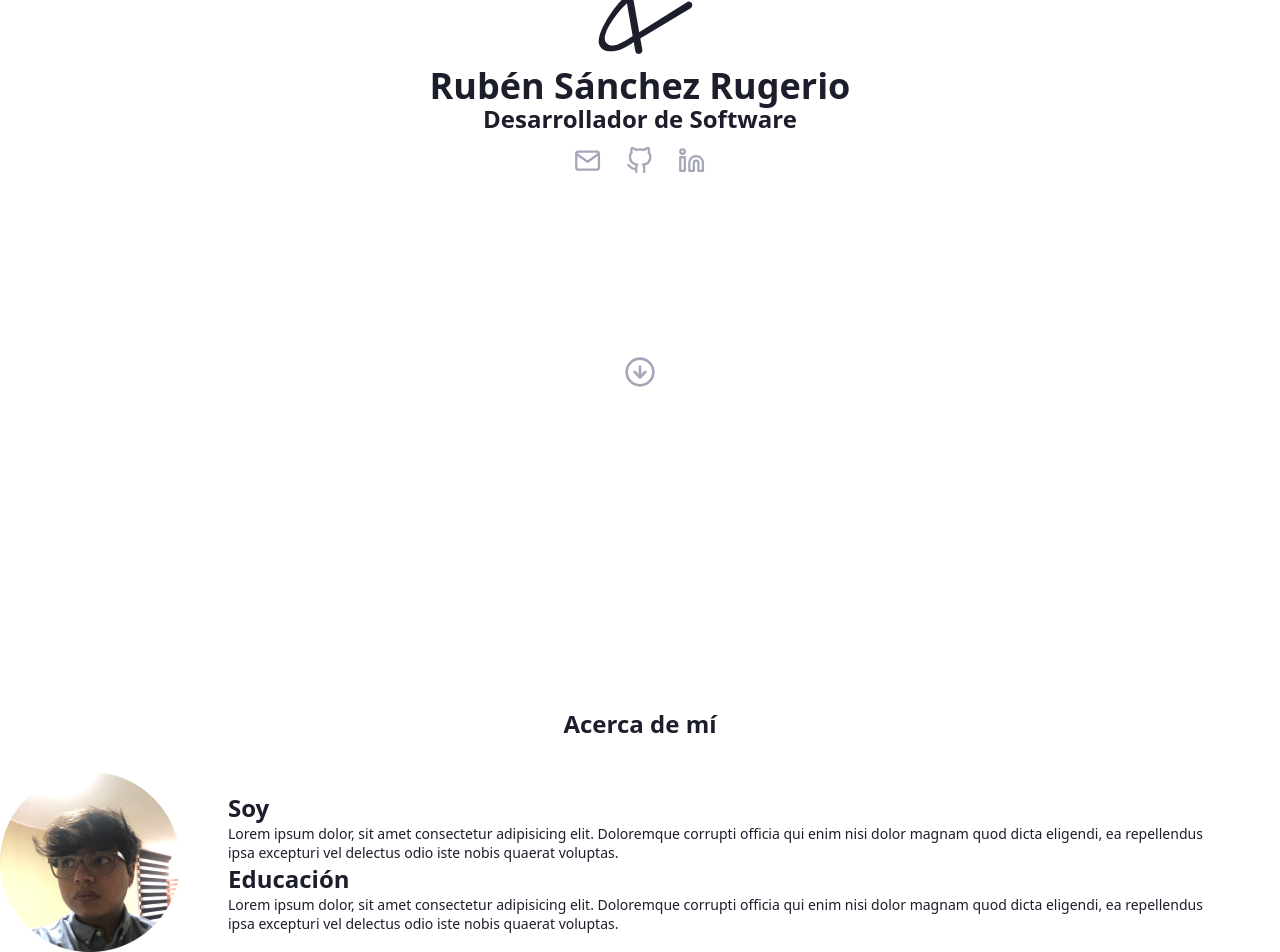
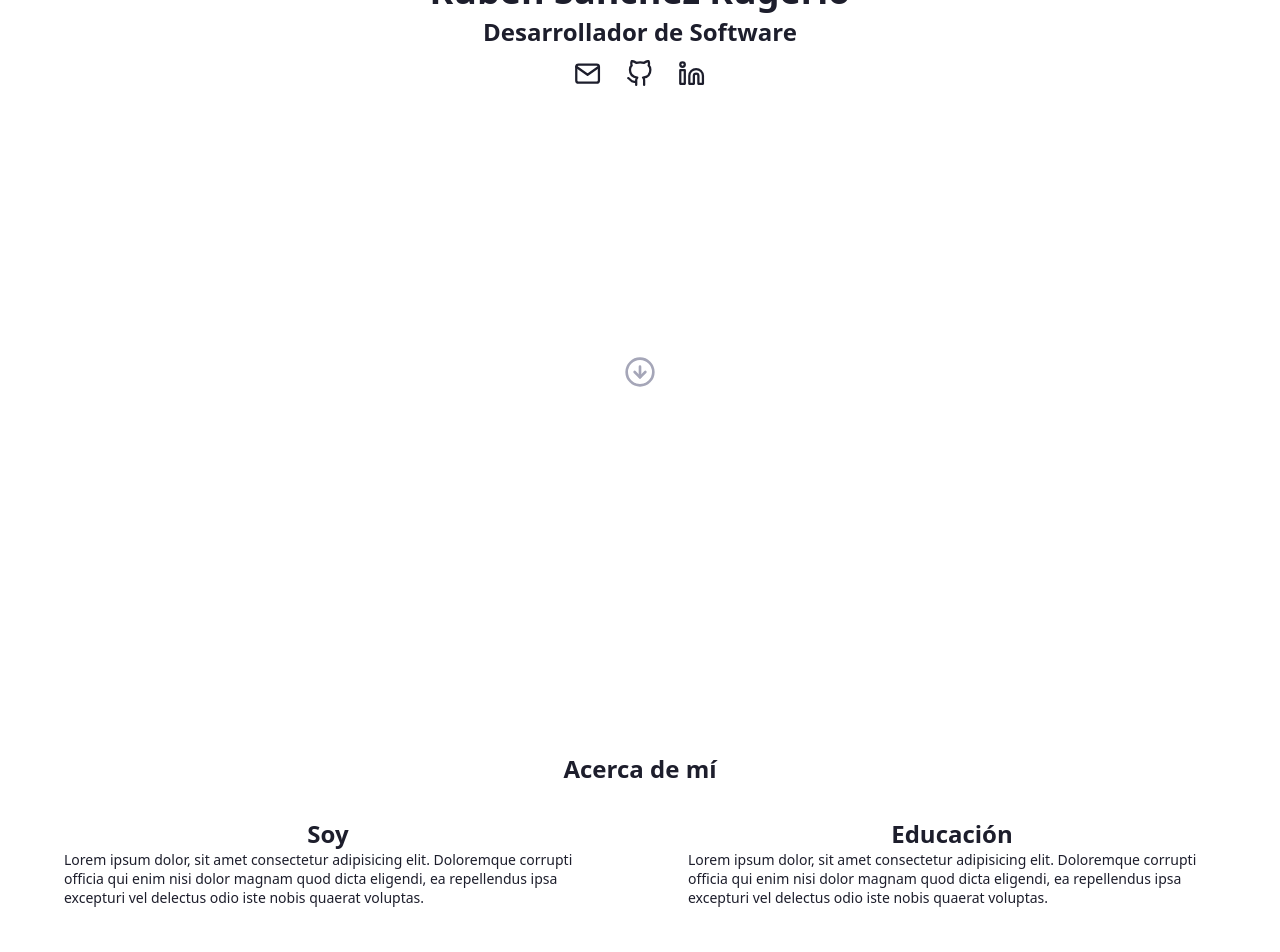
Before and after one commit to Avb-rubns/rubns, a React (Create React App) app: page /home in a window 1280 px wide. Shown: the part 380-1332 px from the top of the page. Built offline with nearby package versions, Linux system fonts and the light colour scheme; a web font is replaced by a local one.

Commit message:
Feat: implementacion componentes styled

```diff
--- a/src/pages/Home.jsx
+++ b/src/pages/Home.jsx
@@ -1,7 +1,9 @@
 import React from 'react'
-import '../styles/home.css'
 import Template from '../components/Template'
 import Skillbox from 'components/Container-Skill'
+import ContainerLading from 'components/Container-Lading'
+import ContainerPage from 'components/Container-Home'
+import LoaderSkills from 'components/LoaderSkill'
 import {
   FiArrowDownCircle,
   FiMail,
@@ -25,71 +27,34 @@ export default function Home () {
   return (
     <>
       <Template>
-        <main>
-          <section className="landing">
-            <img src="/images/Logo-light.svg" className="logo" alt="logo" />
-            <h1>Rubén Sánchez Rugerio</h1>
-            <h2 style={{ marginTop: '-0.5rem' }}>Desarrollador de Software</h2>
-            <div className="social-items">
-              <a
-                className="box-social"
-                href="http://"
-                target="_blank"
-                rel="noopener noreferrer"
+        <ContainerPage
+         about="Acerca de mí"
+         im="Soy"
+
+         biograph ="  Lorem ipsum dolor, sit amet consectetur adipisicing elit.
+         Doloremque corrupti officia qui enim nisi dolor magnam quod
+         dicta eligendi, ea repellendus ipsa excepturi vel delectus
+         odio iste nobis quaerat voluptas."
+         education=" Educación"
+
+         infoEdu="Lorem ipsum dolor, sit amet consectetur adipisicing elit.
+         Doloremque corrupti officia qui enim nisi dolor magnam quod
+         dicta eligendi, ea repellendus ipsa excepturi vel delectus
+         odio iste nobis quaerat voluptas."
+         skills="Conocimientos"
+         >
+          <ContainerLading
+          name="Rubén Sánchez Rugerio"
+          occupation ="Desarrollador de Software"
+          id = "lading"
+          link= "https://github.com/Avb-rubns"
            >
              <FiMail />
-              </a>
-              <a
-                className="box-social"
-                href="http://"
-                target="_blank"
-                rel="noopener noreferrer"
-              >
              <FiGithub />
-              </a>
-              <a
-                className="box-social"
-                href="http://"
-                target="_blank"
-                rel="noopener noreferrer"
-              >
              <FiLinkedin />
-              </a>
-            </div>
-            <a className="arrow-down" href="#about-me">
              <FiArrowDownCircle />
-            </a>
-          </section>
-        </main>
-        <section id="about-me" className="about-me">
-          <h3>Acerca de mí</h3>
-          <div className="about-me-info">
-            <img src="/images/rubns.svg" className="rubns" alt="logo" />
-            <div className="info">
-              <div className="biblograph">
-                <h3>Soy</h3>
-                <p>
-                  Lorem ipsum dolor, sit amet consectetur adipisicing elit.
-                  Doloremque corrupti officia qui enim nisi dolor magnam quod
-                  dicta eligendi, ea repellendus ipsa excepturi vel delectus
-                  odio iste nobis quaerat voluptas.
-                </p>
-              </div>
-              <div className="education">
-                <h3>Educación</h3>
-                <p>
-                  Lorem ipsum dolor, sit amet consectetur adipisicing elit.
-                  Doloremque corrupti officia qui enim nisi dolor magnam quod
-                  dicta eligendi, ea repellendus ipsa excepturi vel delectus
-                  odio iste nobis quaerat voluptas.
-                </p>
-              </div>
-            </div>
-          </div>
-        </section>
-        <section id="skills" className="Skills">
-          <h3>Conocimientos</h3>
-          <div className="grid-skills">
+          </ContainerLading>
+          <LoaderSkills>
             <Skillbox name="HTML5" >
               <SiHtml5/>
             </Skillbox>
@@ -120,8 +85,8 @@ export default function Home () {
               <Skillbox name="MongoDB">
                 <SiMongodb />
               </Skillbox>
-          </div>
-        </section>
+          </LoaderSkills>
+        </ContainerPage>
       </Template>
     </>
   )
```
Lines whose indentation alone changed are shown as unchanged.
